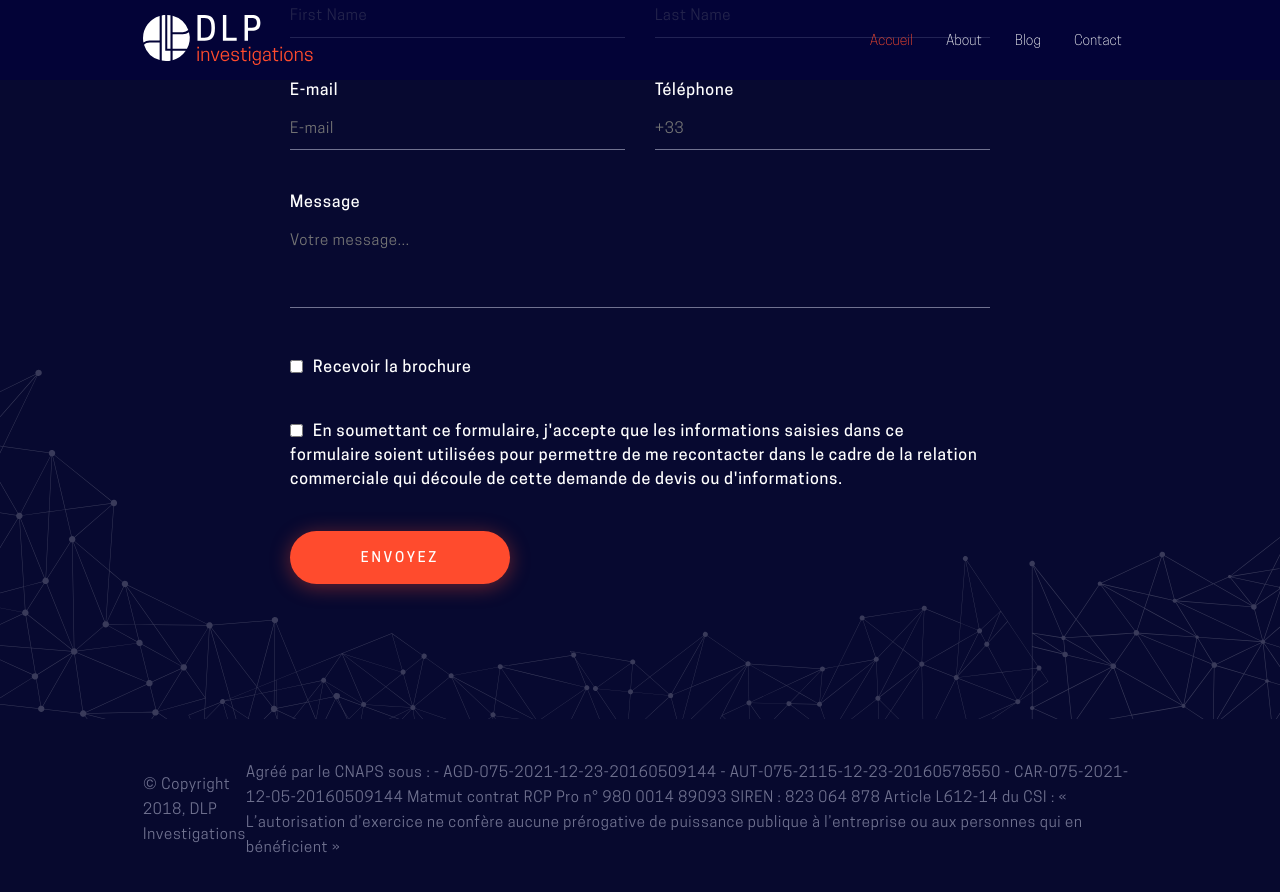
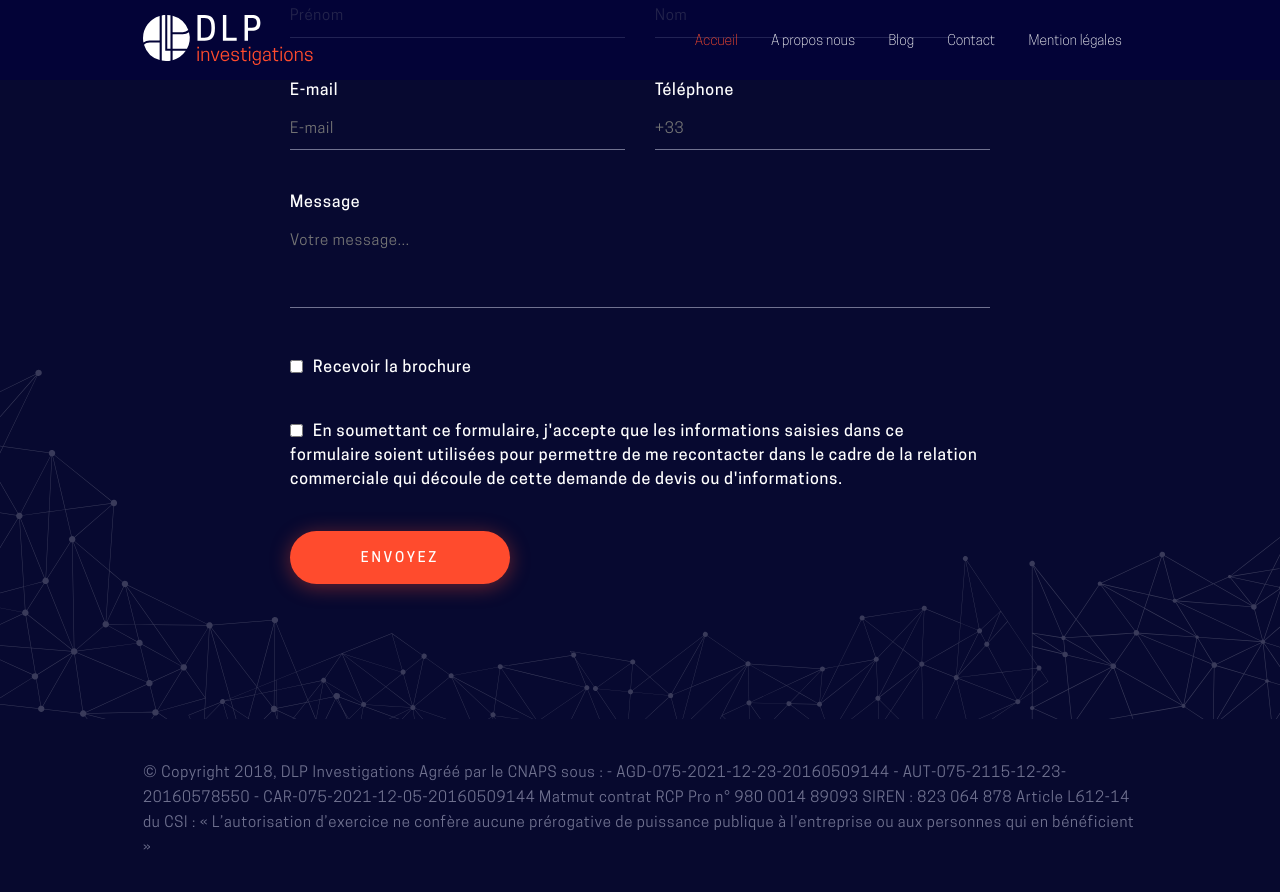
Before and after one commit to lobo-studio/dpl_investigation, a Jekyll site: the page built from index.md, in a window 1280 px wide and 900 px high, scrolled down 4261 px. Shown: the top 892 px of the window. Built offline with Jekyll 4.4.1, drawn with Linux system fonts in a browser that asks for light colours; nearby versions of some CDN libraries.

Commit message:
push mention legales

```diff
--- a/_includes/footer.html
+++ b/_includes/footer.html
@@ -11,13 +11,13 @@
 						<div class="col-12 col-md-6">
 							<div class="form-item">
 								<label for="name">Prénom</label>
-								<input type="text" name="name" placeholder="First Name">
+								<input type="text" name="name" placeholder="Prénom">
 							</div>
 						</div>
 						<div class="col-12 col-md-6">
 							<div class="form-item">
 								<label for="Last">Nom</label>
-								<input type="text" name="last" id="Last" placeholder="Last Name">
+								<input type="text" name="last" id="Last" placeholder="Nom">
 							</div>
 						</div>
 					</div>
@@ -43,29 +43,27 @@
 							</div>
 						</div>
 					</div>
+
 					<div class="row">
 						<div class="col-12 col-md-12">
 							<div class="form-item">
-								<input type="checkbox" name="brochure"  id="brochure" value="value">
+								<input type="checkbox" name="_brochure"  id="brochure" value="value">
 								<label for="brochure">Recevoir la brochure</label>
  						 </div>
 						</div>
 						<div class="col-12 col-md-12">
 							<div class="form-item">
-								<input type="checkbox" name="grpg"  id="grpg" value="value" required>
+								<input type="checkbox" name="_grpg"  id="grpg" value="value" required>
 								<label for="grpg">En soumettant ce formulaire, j'accepte que les informations saisies dans ce formulaire soient utilisées pour permettre de me recontacter dans le cadre de la relation commerciale qui découle de cette demande de devis ou d'informations.</label>
 						 </div>
 						</div>
 					</div>
 
 					<div class="g-recaptcha" data-sitekey="6LccmmAUAAAAAGtEGJw908L6iCN_rFR1MFMu-8Yw"></div>
-
 					<input type="hidden" name="_to" value="bolo@lobo.studio">
 				 	<input type="hidden" name="_cc" value="contact@example.com">
-				    <input type="text" name="_gotcha" style="display: none;">
-
-
-								<button type="submit" class="btn-primary">ENVOYEZ</button>
+				   <input type="text" name="_gotcha" style="display: none;">
+					<button type="submit" class="btn-primary">ENVOYEZ</button>
 					</p>
 				</form>
 			</div>
@@ -74,15 +72,16 @@
 	<div class="copyright">
 		<div class="container">
 			<div class="d-flex flex-column flex-md-row justify-content-between align-items-center">
-				<p>© Copyright 2018, DLP Investigations</p>
-				<p>
-				Agréé par le CNAPS sous :
+				<p>© Copyright 2018, DLP Investigations
+					Agréé par le CNAPS sous :
 				- AGD-075-2021-12-23-20160509144
 				- AUT-075-2115-12-23-20160578550
 				- CAR-075-2021-12-05-20160509144
 				Matmut contrat RCP Pro n° 980 0014 89093
 				SIREN : 823 064 878
-			Article L612-14 du CSI : « L’autorisation d’exercice ne confère aucune prérogative de puissance publique à l’entreprise ou aux personnes qui en bénéficient »
+			  Article L612-14 du CSI : « L’autorisation d’exercice ne confère aucune prérogative de puissance publique à l’entreprise ou aux personnes qui en bénéficient »
+			</p>
+			<p>
 			</p>
 			</div>
 		</div>
--- a/_includes/header.html
+++ b/_includes/header.html
@@ -17,9 +17,10 @@
         <ul class="nav-list">
           <a href="" class="burger-btn close-btn d-block d-lg-none"><img src="{{site.url}}/assets/img/ico-cancel.svg" alt=""></a>
           <li><a href="/" {% if page.url == "/" %}class="active"{% endif %}><span class="editable">Accueil</span></a></li>
-          <li><a href="/about/" {% if page.url == "/about/" %}class="active"{% endif %}><span class="editable">About</span></a></li>
+          <li><a href="/about/" {% if page.url == "/about/" %}class="active"{% endif %}><span class="editable">A propos nous</span></a></li>
           <li><a href="/blog/" {% if page.url == "/blog/" %}class="active"{% endif %}><span class="editable">Blog</span></a></li>
           <li><a class="anchor" href="#contact"><span class="editable">Contact</span></a></li>
+          <li><a href="/mention_legales/" {% if page.url == "/mention_legales/" %}class="active"{% endif %}><span class="editable">Mention légales</span></a></li>
         </ul>
         <a class="burger-btn" href=""><img src="{{site.url}}/assets/img/burger.svg" alt=""></a>
       </div>
--- a/assets/js/main.js
+++ b/assets/js/main.js
@@ -62,7 +62,6 @@
   }
 
   if ($('#grpg').is(':checked')) {
-    console.log('error');
     return false;
   }
 
```
Also changed, not shown: mention_legales.html (added, +11 -0 lines).
